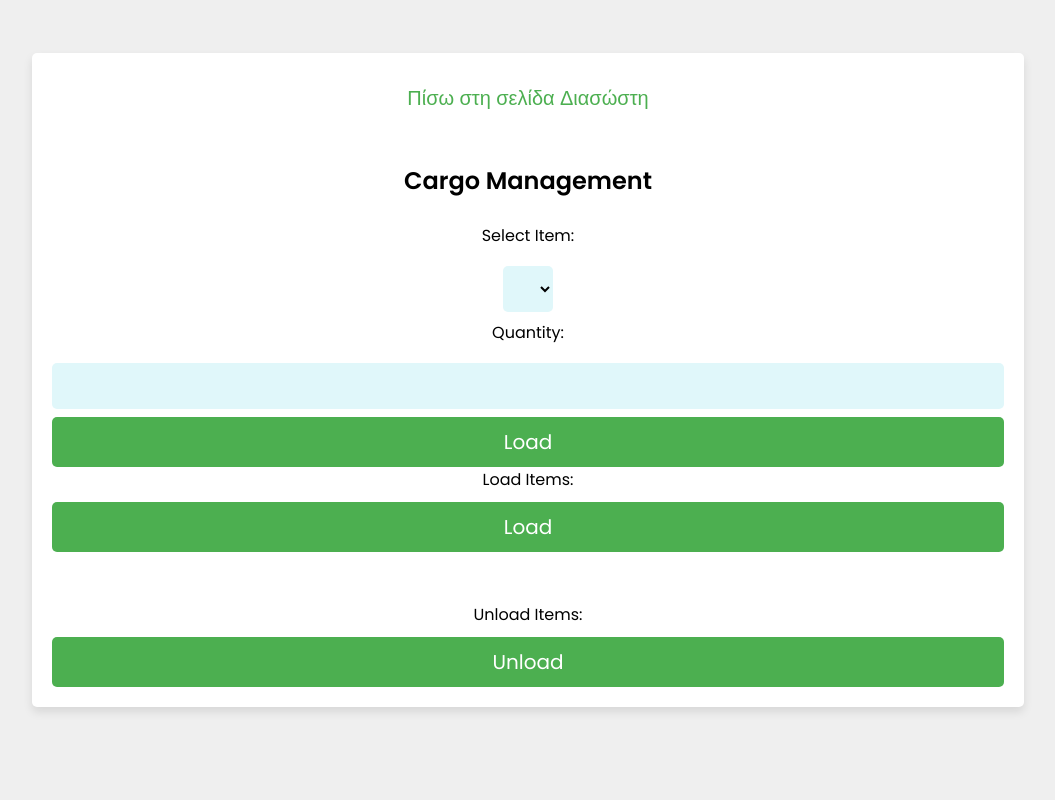
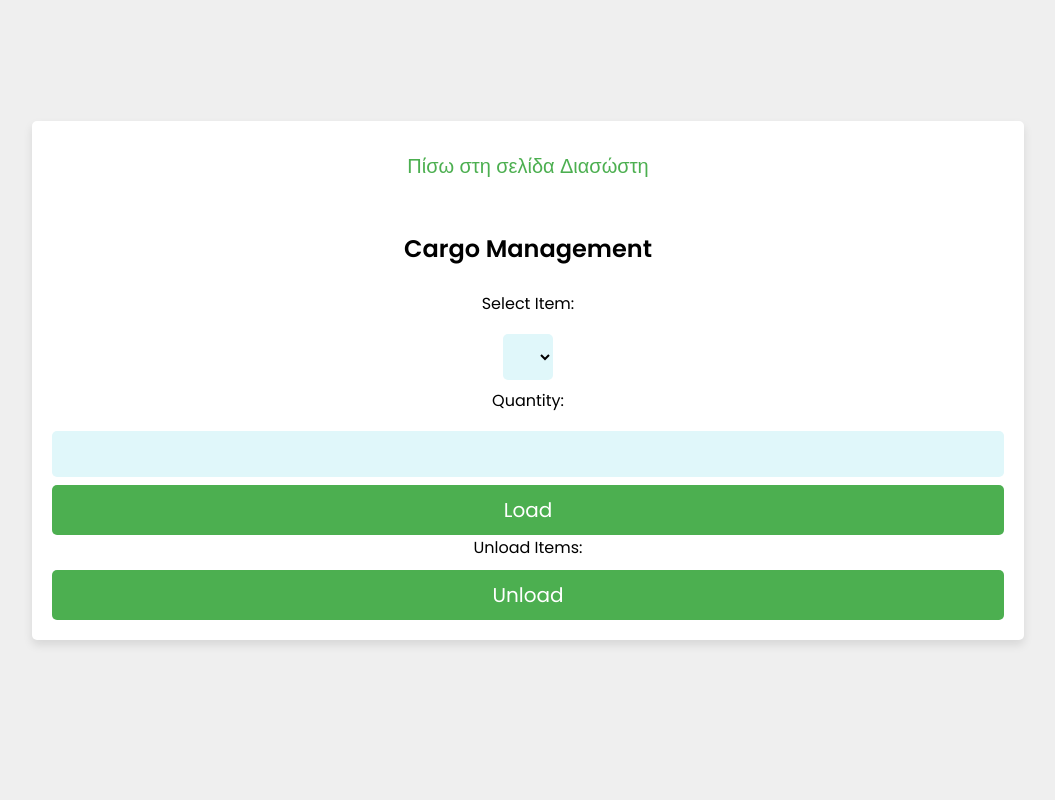
Before and after one commit to IraklisSchizas/Web, a PHP site: page /cargo_managementNEW.php in a window 1280 px wide. Shown: the whole page, without its empty margins (112-1167 px from the left). Run offline with PHP 8.4, Linux system fonts and the light colour scheme; a user stored in the database is signed in; data comes from the database, SQL or seed files in the repository; lists and menus that the app fills with data are empty.

Commit message:
Update cargo_managementNEW.php

```diff
--- a/cargo_managementNEW.php
+++ b/cargo_managementNEW.php
@@ -165,12 +165,6 @@ function unloadItems() {
 }
 ?>
 
-<form method="post" action="<?php echo htmlspecialchars($_SERVER["PHP_SELF"]); ?>">
-    <label for="load_items">Load Items:</label>
-    <input type="submit" name="load_items" value="Load">
-
-    <br><br>
-
     <label for="unload_items">Unload Items:</label>
     <input type="submit" name="unload_items" value="Unload">
 </form>
```
